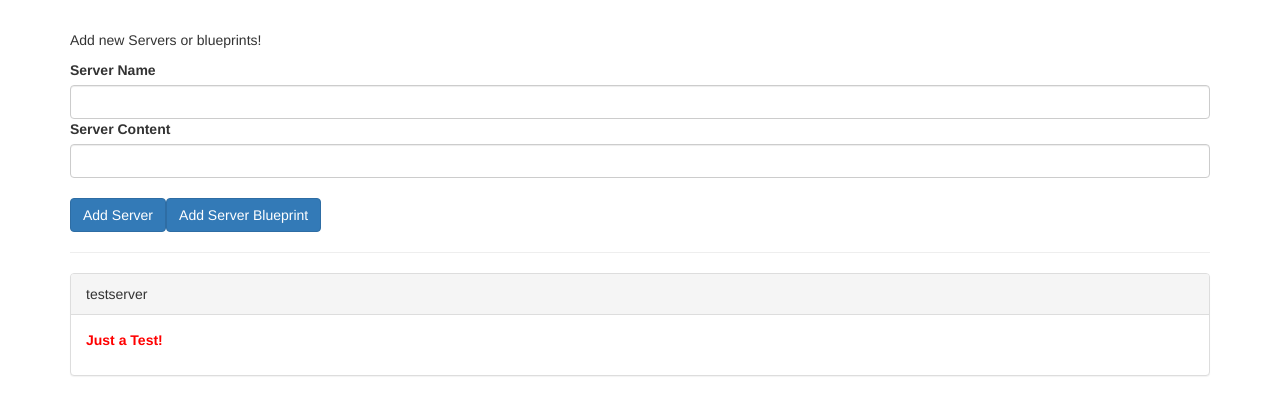
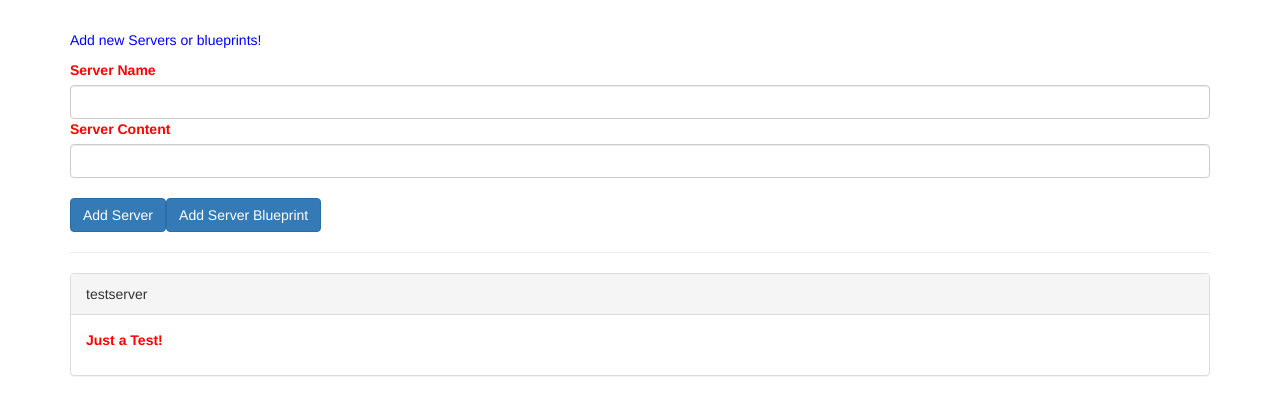
Before and after one commit to orlandofury/cmp-databinding-start, an Angular app: page / in a window 1280 px wide. Shown: the top 414 px of the page. Built offline with nearby package versions, Linux system fonts and the light colour scheme.

Commit message:
View Encapsulation unless explit with encapsulation property in the Component decorator all css styles are particular for the component including the app component

```diff
--- a/src/app/server-element/server-element.component.css
+++ b/src/app/server-element/server-element.component.css
@@ -0,0 +1,6 @@
+p {
+    color: blue;
+  }
+label {
+    color:red;
+}
--- a/src/app/server-element/server-element.component.ts
+++ b/src/app/server-element/server-element.component.ts
@@ -1,9 +1,10 @@
-import { Component,Input } from '@angular/core';
+import { Component,Input, ViewEncapsulation } from '@angular/core';
 
 @Component({
   selector: 'app-server-element',
   templateUrl: './server-element.component.html',
-  styleUrls: ['./server-element.component.css']
+  styleUrls: ['./server-element.component.css'],
+  encapsulation:ViewEncapsulation.None
 })
 export class ServerElementComponent {
   @Input('srvElement') element: {type: string,name:string,content:string};
```
